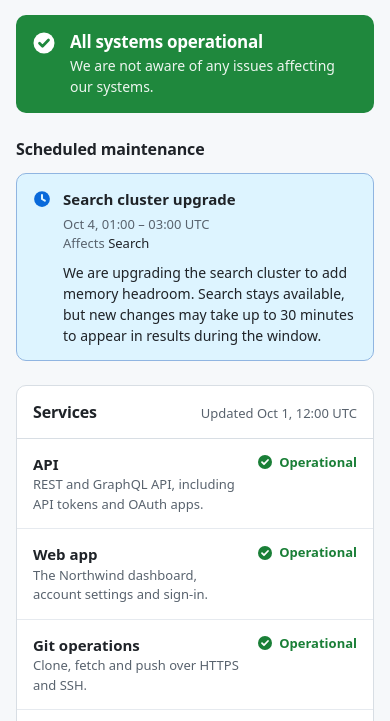
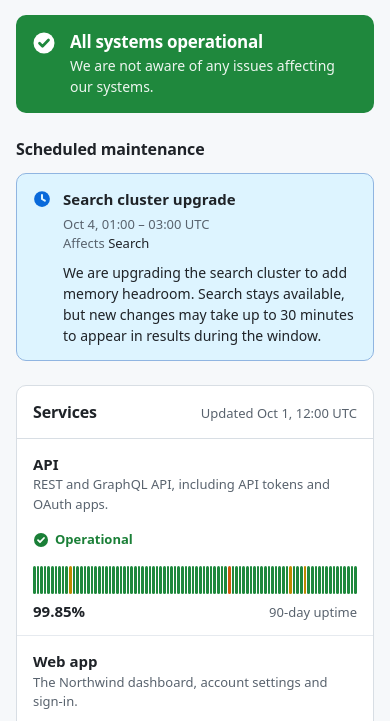
Before and after one commit to ml6team/unum-demo-canary, a website built with Vite: page index.html in a window 390 px wide. Shown: the part 62-783 px from the top of the page. Built offline with nearby package versions, Linux system fonts and the light colour scheme.

Commit message:
feat: show 90-day uptime bars on each service (UNUSFD-132)

```diff
--- a/src/main.ts
+++ b/src/main.ts
@@ -1,6 +1,12 @@
 import './style.css';
 import { incidents, NOW, services } from './data';
-import { formatDateTime, formatDay, formatIncidentDuration, formatRange } from './lib/format';
+import {
+  formatDateTime,
+  formatDay,
+  formatIncidentDuration,
+  formatRange,
+  formatUptime,
+} from './lib/format';
 import {
   activeIncidents,
   affectedServiceNames,
@@ -12,6 +18,7 @@ import {
 } from './lib/incidents';
 import { overallStatus, STATUS_LABEL, UPDATE_LABEL } from './lib/status';
 import type { Incident, Service, ServiceStatus } from './lib/types';
+import { serviceUptime } from './lib/uptime';
 
 type Child = Node | string;
 type Tone = ServiceStatus | 'maintenance';
@@ -81,6 +88,26 @@ function renderOverall(): void {
   );
 }
 
+function uptimeBlock(service: Service): HTMLElement {
+  const uptime = serviceUptime(service.id, incidents, NOW);
+  return el('div', { class: 'uptime' }, [
+    el(
+      'ol',
+      { class: 'uptime-bars', 'aria-label': `${service.name} status per day, oldest first` },
+      uptime.days.map((day) => {
+        const text = `${formatDay(day.day)}: ${STATUS_LABEL[day.status]}`;
+        return el('li', { class: `uptime-bar tone-${day.status}`, title: text }, [
+          el('span', { class: 'visually-hidden' }, [text]),
+        ]);
+      }),
+    ),
+    el('p', { class: 'uptime-summary' }, [
+      el('span', { class: 'uptime-percent' }, [formatUptime(uptime.percent)]),
+      el('span', { class: 'uptime-label muted' }, ['90-day uptime']),
+    ]),
+  ]);
+}
+
 function serviceRow(service: Service): HTMLLIElement {
   return el('li', { class: 'service' }, [
     el('div', { class: 'service-text' }, [
@@ -91,6 +118,7 @@ function serviceRow(service: Service): HTMLLIElement {
       icon(service.status),
       STATUS_LABEL[service.status],
     ]),
+    uptimeBlock(service),
   ]);
 }
 
--- a/src/style.css
+++ b/src/style.css
@@ -340,6 +340,7 @@ a {
 
 .service {
   display: flex;
+  flex-wrap: wrap;
   align-items: center;
   justify-content: space-between;
   gap: 16px;
@@ -373,6 +374,44 @@ a {
   font-size: 14px;
   font-weight: 550;
   white-space: nowrap;
+}
+
+/* Uptime bars */
+
+.uptime {
+  display: flex;
+  flex: 1 0 100%;
+  align-items: center;
+  gap: 8px 16px;
+}
+
+.uptime-bars {
+  display: flex;
+  flex: 1;
+  gap: 2px;
+  min-width: 0;
+}
+
+.uptime-bar {
+  flex: 1 1 0;
+  min-width: 0;
+  height: 28px;
+  border-radius: 2px;
+  background: var(--tone-solid);
+}
+
+.uptime-summary {
+  display: flex;
+  flex: none;
+  flex-direction: column;
+  align-items: flex-end;
+  font-size: 13px;
+  line-height: 1.3;
+}
+
+.uptime-percent {
+  font-size: 15px;
+  font-weight: 600;
 }
 
 /* Badges */
@@ -664,6 +703,21 @@ a {
     font-size: 13px;
   }
 
+  .uptime {
+    flex-direction: column;
+    align-items: stretch;
+  }
+
+  .uptime-bars {
+    gap: 1px;
+  }
+
+  .uptime-summary {
+    flex-direction: row;
+    align-items: baseline;
+    justify-content: space-between;
+  }
+
   .incident-summary {
     padding: 12px 40px 12px 16px;
   }
```
Also changed, not shown: AGENTS.md (+2 -1 lines).
